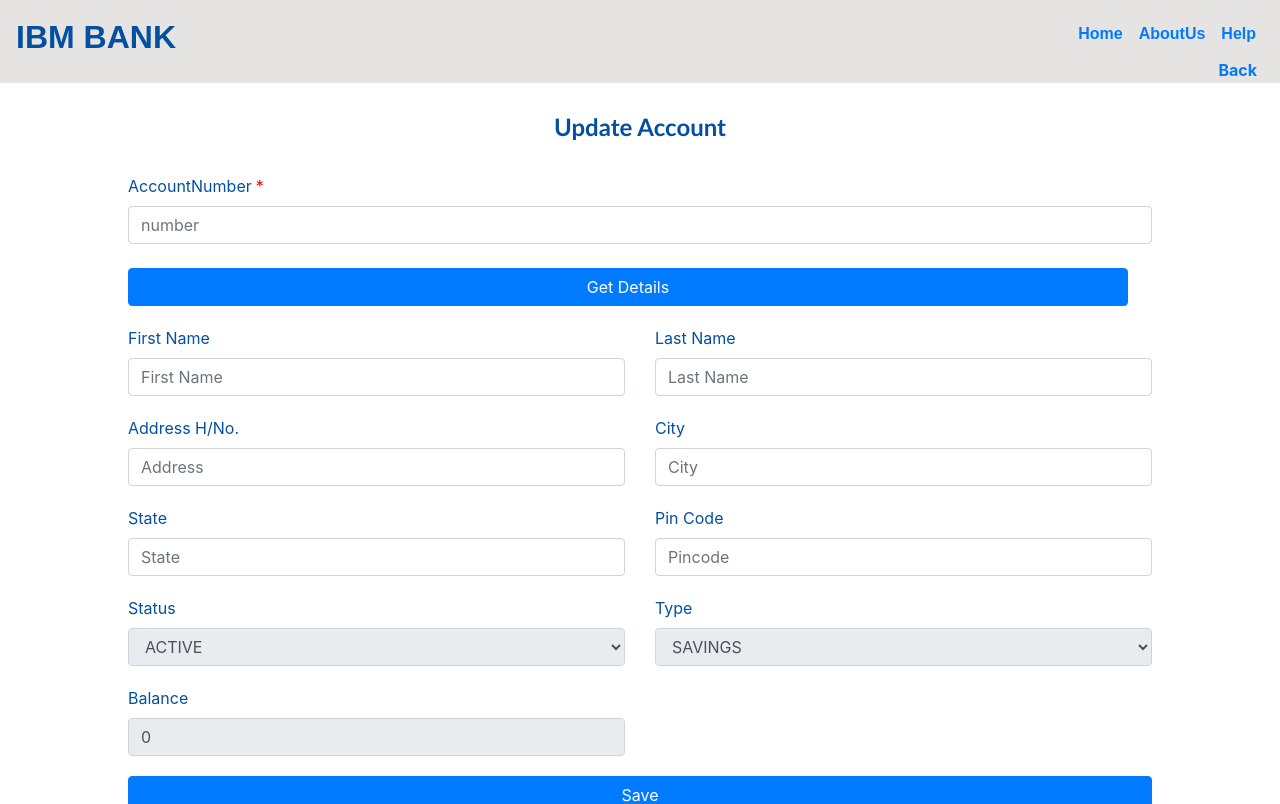
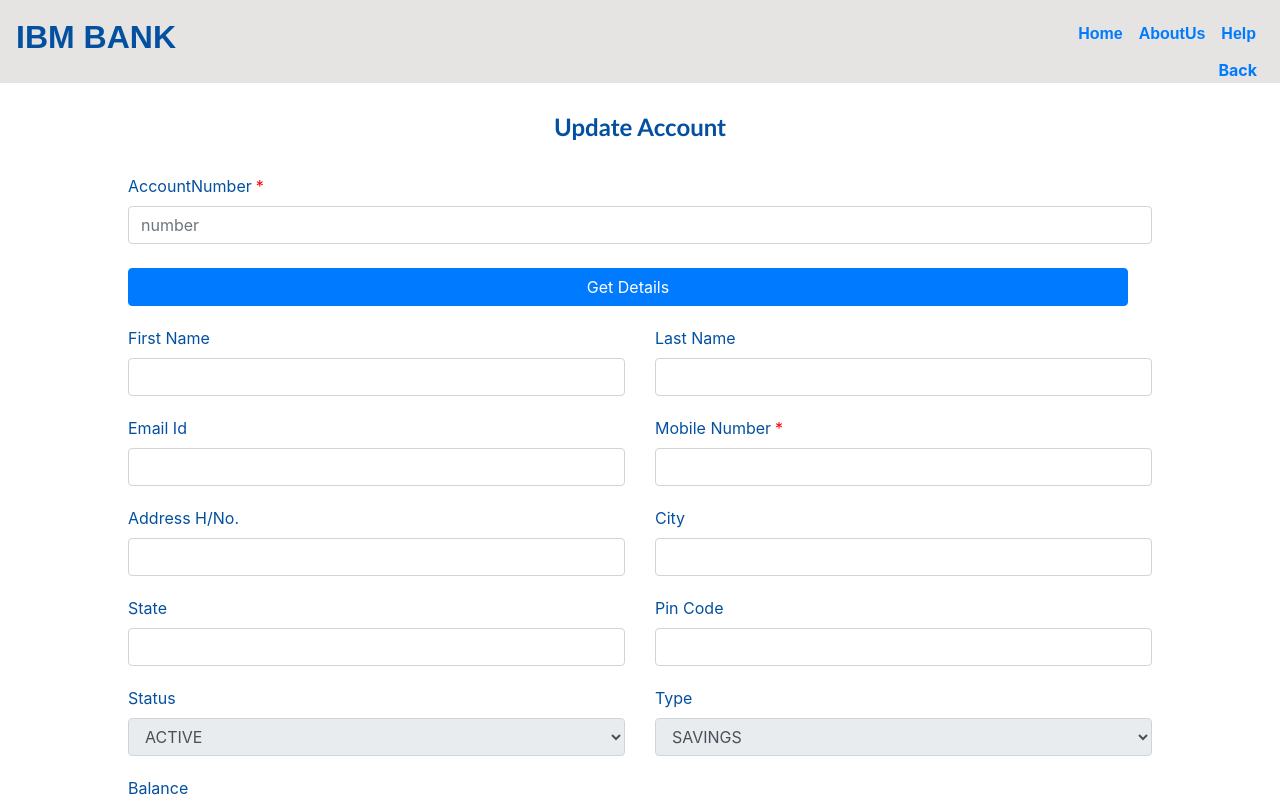
Before and after one commit to IBM-Training1/FinalProject-Angular, an Angular app: page /update in a window 1280 px wide. Shown: the top 804 px of the page. Built offline with nearby package versions, Linux system fonts and the light colour scheme.

Commit message:
validations

```diff
--- a/src/app/create-account/create-account.component.ts
+++ b/src/app/create-account/create-account.component.ts
@@ -31,15 +31,15 @@
     else if (!this.account.mobileNumber.trim()) {
       swal.fire("Please provide mobile number");
     }
+    else if (!this.account.address.houseNumber.trim()) {
+      swal.fire("Please provide house number");
+    }
 
     else if (!this.account.address.city.trim()) {
       swal.fire("Please provide City Name");
     }
     else if (!this.account.address.state.trim()) {
       swal.fire("Please provide State");
-    }
-    else if (!this.account.address.pinCode.trim()) {
-      swal.fire("Please provide pincode");
     }
     else if (this.account.address.pinCode.length<6 || this.account.address.pinCode.length>6) {
       swal.fire("Required length for pin code should be 6");
--- a/src/app/customer-update/customer-update.component.html
+++ b/src/app/customer-update/customer-update.component.html
@@ -26,12 +26,25 @@
     <div class="col-sm-6">
       <label >First Name</label>
       <input [(ngModel)]='account.firstName' maxlength=100 type="text" class="form-control" id='fname'
-        placeholder="First Name" name="name" required>
+         name="name" required>
     </div>
 
     <div class="col-sm-6" style="color:  #0450a0;">
       <label>Last Name</label>
-      <input [(ngModel)]='account.lastName' class="form-control" id='lname' placeholder="Last Name" name="lname">
+      <input [(ngModel)]='account.lastName' class="form-control" id='lname' name="lname">
+
+    </div>
+  </div>
+  <div class="row fieldRow" style="color:  #0450a0;">
+    <div class="col-sm-6">
+      <label >Email Id</label>
+      <input [(ngModel)]='account.email'  type="text" class="form-control" id='email'
+        name="email" required>
+    </div>
+
+    <div class="col-sm-6">
+      <label>Mobile Number<span>*</span></label>
+      <input [(ngModel)]='account.mobileNumber' class="form-control" id='mobile'  name="mobile" required>
 
     </div>
   </div>
@@ -39,26 +52,26 @@
     <div class="col-sm-6" style="color:  #0450a0;">
       <label >Address H/No.</label>
       <input [(ngModel)]='account.address.houseNumber' maxlength=100 type="text" class="form-control" id='house'
-        placeholder="Address" name="housename" id="housename" required>
+         name="housename" id="housename" required>
     </div>
 
     <div class="col-sm-6" style="color:  #0450a0;">
 
       <label >City</label>
-      <input [(ngModel)]='account.address.city' class="form-control" placeholder="City" name="City" id="city">
+      <input [(ngModel)]='account.address.city' class="form-control" name="City" id="city">
 
     </div>
   </div>
   <div class="row fieldRow">
     <div class="col-sm-6" style="color:  #0450a0;">
       <label >State</label>
-      <input [(ngModel)]='account.address.state' maxlength=100 type="text" class="form-control" placeholder="State"
+      <input [(ngModel)]='account.address.state' maxlength=100 type="text" class="form-control"
         name="state" id="state" required>
     </div>
 
     <div class="col-sm-6" style="color:  #0450a0;">
       <label >Pin Code</label>
-      <input [(ngModel)]='account.address.pinCode' class="form-control" placeholder="Pincode" id="pincode" name="pincode">
+      <input [(ngModel)]='account.address.pinCode' class="form-control" id="pincode" name="pincode">
 
     </div>
   </div>
@@ -87,7 +100,7 @@
   <div class="row fieldRow">
     <div class="col-sm-6" style="color:  #0450a0;">
       <label >Balance</label>
-      <input [(ngModel)]='account.balance' maxlength=100 type="text" class="form-control" placeholder="Balance"
+      <input [(ngModel)]='account.balance' maxlength=100 type="text" class="form-control"
          id="balance" name="balance" disabled required>
     </div>
 
--- a/src/app/customer-update/customer-update.component.ts
+++ b/src/app/customer-update/customer-update.component.ts
@@ -37,7 +37,7 @@
       },
         (      error: any) =>{
         console.log(error);
-        alert("error");
+        alert("Enter a valid account number");
       }
 
         )
--- a/src/app/search-account/search-account.component.html
+++ b/src/app/search-account/search-account.component.html
@@ -46,6 +46,9 @@
       <th>Status</th>
       <th>Type</th>
       <th>Balance</th>
+      <th>Mobile Number</th>
+      <th>Email Id</th>
+
 
 
     </tr>
@@ -59,6 +62,9 @@
       <td>{{acc.status}}</td>
       <td>{{acc.type}}</td>
       <td>{{acc.balance}}</td>
+      <td>{{ acc.mobileNumber }}</td>
+        <td>{{ acc.email }}</td>
+
     </tr>
   </table>
   </div>
--- a/src/app/search-account/search-account.component.ts
+++ b/src/app/search-account/search-account.component.ts
@@ -34,7 +34,7 @@
       },
         error => {
           console.log(error);
-          alert('error happened..')
+          alert('Enter Account Number')
         });
       }
 
--- a/src/app/search-all/search-all.component.html
+++ b/src/app/search-all/search-all.component.html
@@ -88,6 +88,10 @@
           <td>Created Date</td>
           <td>Type</td>
           <td>Status</td>
+          <td>Mobile Number</td>
+          <td>Email Id</td>
+
+
         </thead>
 
         <tbody>
@@ -98,6 +102,10 @@
             <td>{{ account.createDate | date }}</td>
             <td>{{ account.type }}</td>
             <td>{{ account.status }}</td>
+            <td>{{ account.mobileNumber }}</td>
+            <td>{{ account.email }}</td>
+
+
           </tr>
         </tbody>
       </table>
--- a/src/app/update-account/update-account.component.html
+++ b/src/app/update-account/update-account.component.html
@@ -32,6 +32,19 @@
     <div class="col-sm-6">
       <label>Last Name</label>
       <input [(ngModel)]='account.lastName' class="form-control" id='lname' name="lname">
+
+    </div>
+  </div>
+  <div class="row fieldRow" style="color:#0450a0" >
+    <div class="col-sm-6">
+      <label >Email Id</label>
+      <input [(ngModel)]='account.email'  type="text" class="form-control" id='email'
+        name="email" required>
+    </div>
+
+    <div class="col-sm-6">
+      <label>Mobile Number</label>
+      <input [(ngModel)]='account.mobileNumber' class="form-control" id='mobile'  name="mobile" required>
 
     </div>
   </div>
```
